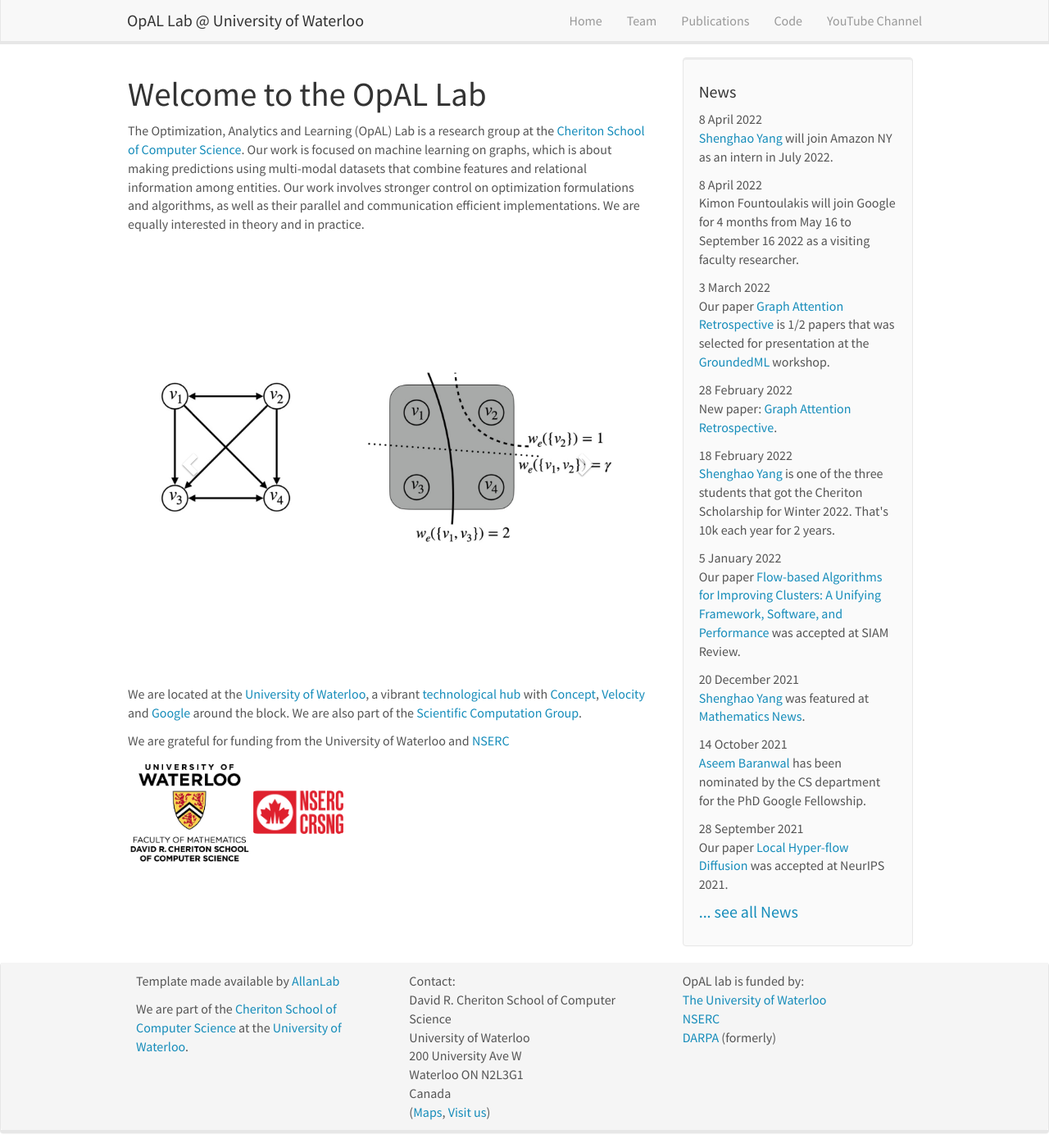
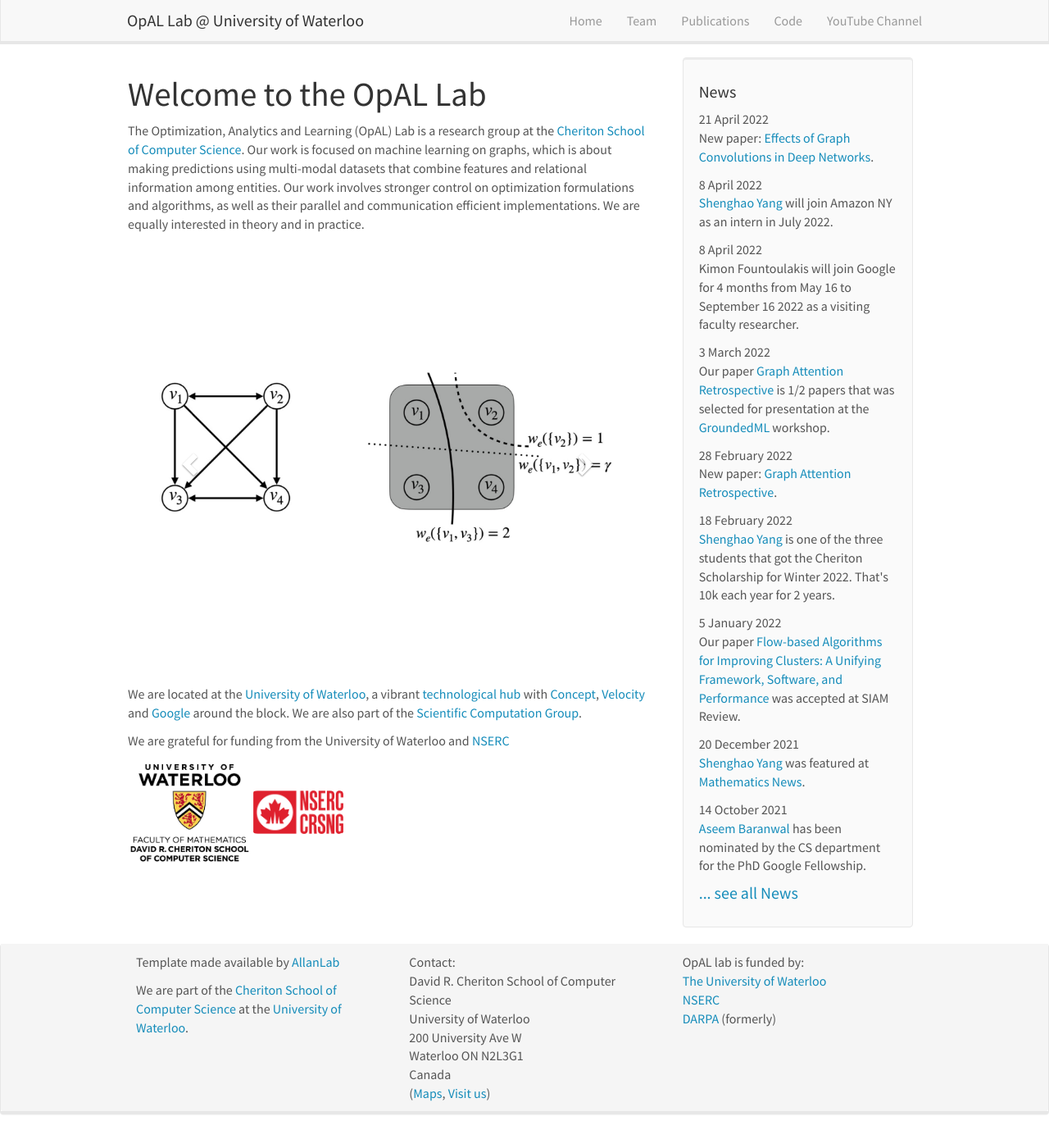
Before and after one commit to opallab/opallab.github.io, a Jekyll site: the page built from _pages/home.md, in a window 1280 px wide and 1400 px high. Shown: the whole window at 82% size. Built offline with Jekyll 4.4.1, drawn with Linux system fonts in a browser that asks for light colours; nearby versions of some CDN libraries.

Commit message:
effects paper

```diff
--- a/_data/news.yml
+++ b/_data/news.yml
@@ -1,3 +1,6 @@
+- date: 21 April 2022
+  headline: "New paper: <a href='https://arxiv.org/abs/2204.09297'>Effects of Graph Convolutions in Deep Networks</a>. "
+
 - date: 8 April 2022
   headline: "<a href='https://cs.uwaterloo.ca/~s286yang/'>Shenghao Yang</a> will join Amazon NY as an intern in July 2022."
 
```
